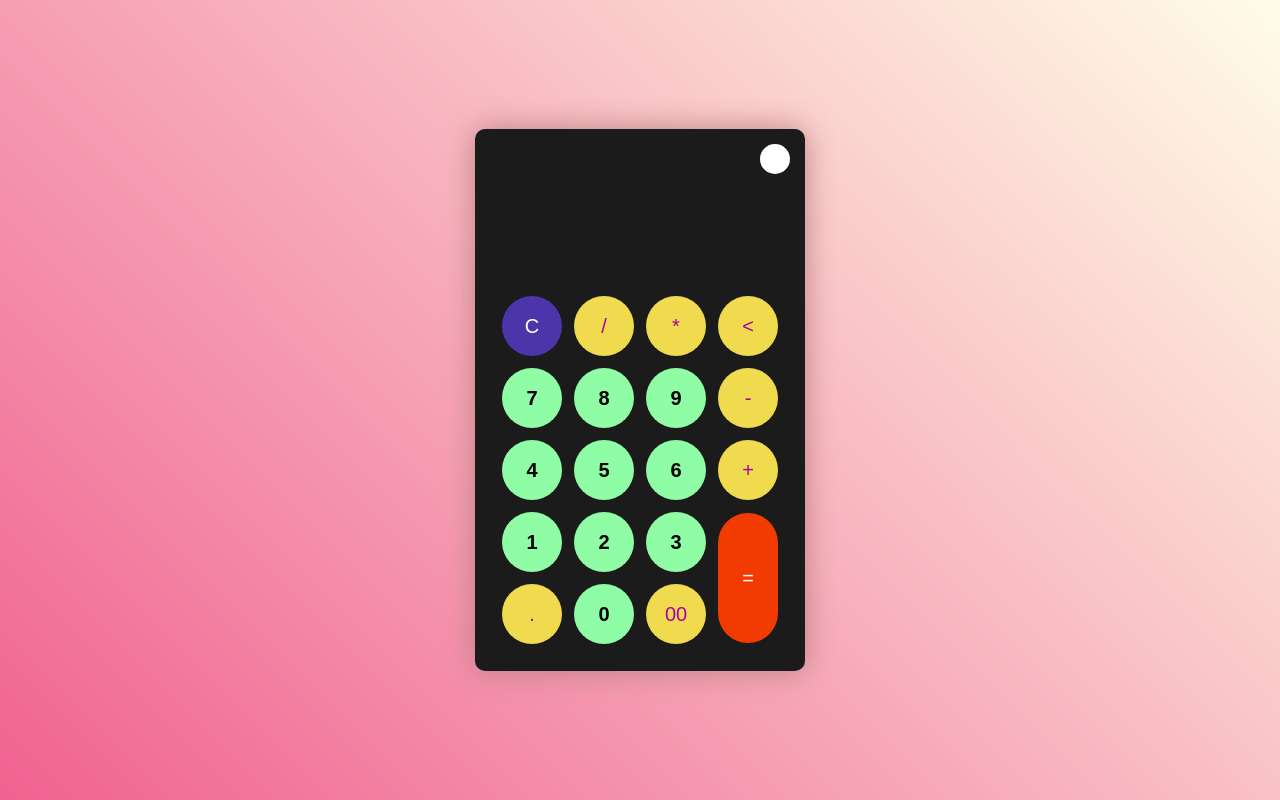
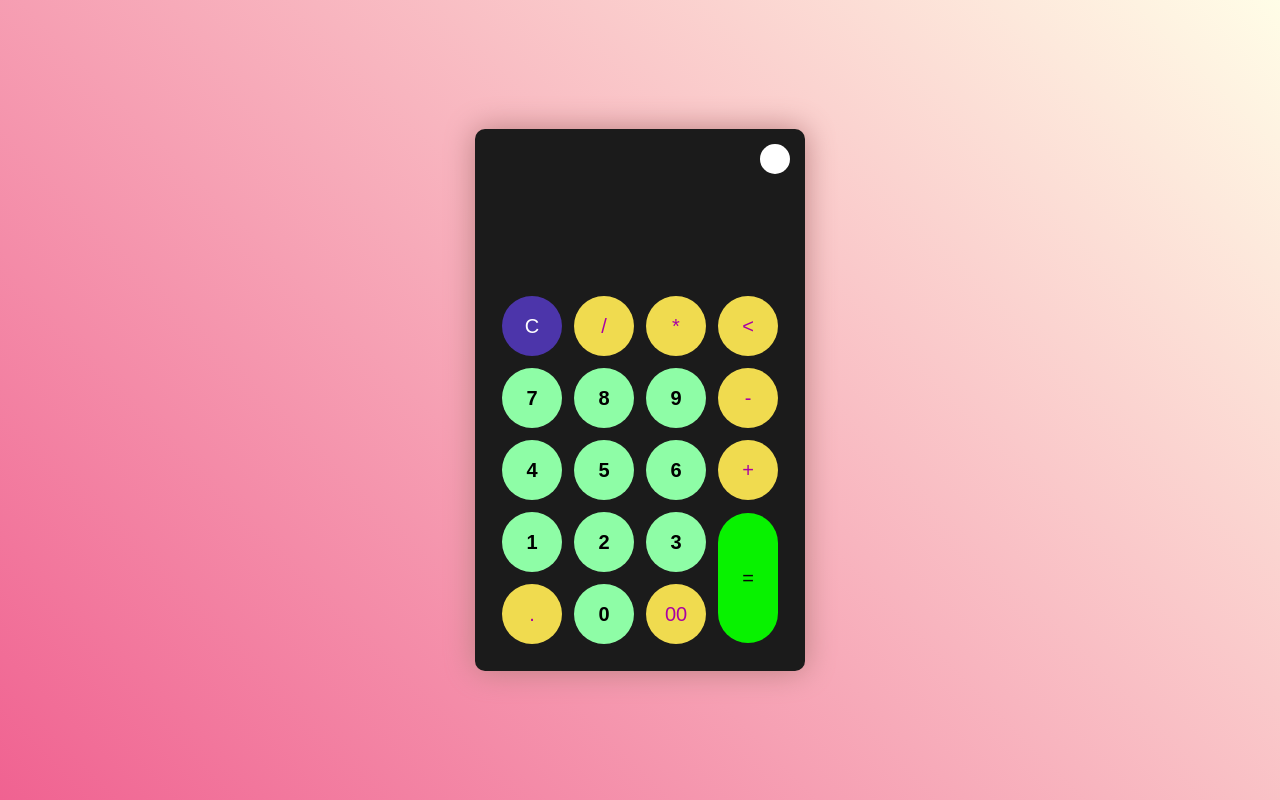
Before and after one commit to dannyardila/proyectos_javascript_trabajos.-, a plain HTML site: page index.html in a window 1280 px wide. Drawn offline with nearby package versions, Linux system fonts and the light colour scheme; files that its build step writes are made by us from their sources.

Commit message:
diseño preliminar de la calculadora colores y demas funciones ya funcionlidad

```diff
--- a/css/style.scss
+++ b/css/style.scss
@@ -75,8 +75,8 @@
           color: #aa00a4;
       }
       .btn-equal {
-          background-color: #F23B00;
-          color: #ffffff;
+          background-color: #08f200;
+          color: #070707;
       }
     }
   }
@@ -84,7 +84,7 @@
     position: absolute;
     top: 30px;
     right: 30px;
-    color: #fff;
+    color: #ffffff;
     cursor: pointer;
     z-index: 1;
     &::before {
```
Also changed, not shown: img/proyecto12.png (added), img/proyecto13.png (added), 1 other file.
